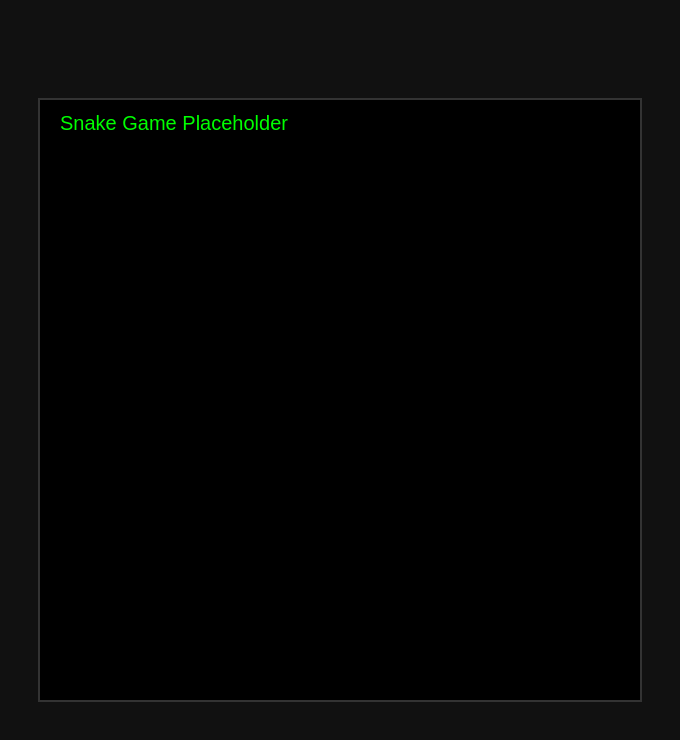
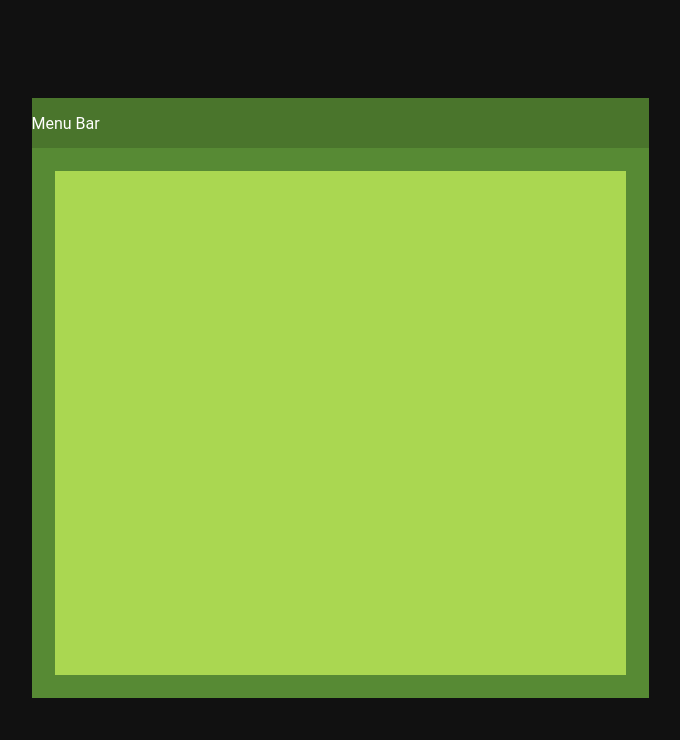
Before and after one commit to GriffinMichalak/snake-game-clone, a website with bundled scripts: page index.html in a window 1280 px wide. Shown: the whole page, without its empty margins (300-980 px from the left). Built offline with nearby package versions, Linux system fonts and the light colour scheme.

Commit message:
basic board setup

```diff
--- a/index.html
+++ b/index.html
@@ -7,7 +7,12 @@
   <link rel="stylesheet" href="style.css" />
 </head>
 <body>
-  <canvas id="gameCanvas" width="600" height="600"></canvas>
+  <div>
+    <div id="menu">
+      Menu Bar
+    </div>
+    <canvas id="gameCanvas" width="617" height="550"></canvas>
+  </div>
   <script type="module" src="./dist/main.js"></script>
 </body>
 </html>
--- a/src/Game.ts
+++ b/src/Game.ts
@@ -25,8 +25,7 @@ export class Game {
     // --- Update will go here later ---
 
     // --- Render the scene ---
-    this.renderer.clear();
-    this.renderer.drawPlaceholder();
+    this.renderer.drawBoard()
 
     requestAnimationFrame(this.loop);
   };
--- a/src/Renderer.ts
+++ b/src/Renderer.ts
@@ -1,3 +1,7 @@
+const LIGHT_GREEN = "#aad751" // google light green
+const DARK_GREEN = "#a2d149" // google dark green
+const OUTLINE_GREEN = "#578a34"
+const MENU_GREEN = "#4a752c"
 export class Renderer {
   constructor(
     private ctx: CanvasRenderingContext2D,
@@ -5,13 +9,24 @@ export class Renderer {
     private height: number
   ) {}
 
+  drawBoard() {
+    // board outline
+    this.ctx.fillStyle = OUTLINE_GREEN;
+    this.ctx.fillRect(0, 0, this.width, this.height);
+
+    // tiled board
+    const margin = 23;
+    this.ctx.fillStyle = LIGHT_GREEN;
+    this.ctx.fillRect(margin, margin, this.width - 2 * margin, this.height - 2 * margin);
+  }
+
   clear() {
-    this.ctx.fillStyle = "black";
+    this.ctx.fillStyle = LIGHT_GREEN;
     this.ctx.fillRect(0, 0, this.width, this.height);
   }
 
   drawPlaceholder() {
-    this.ctx.fillStyle = "#0f0";
+    this.ctx.fillStyle = "black";
     this.ctx.font = "20px Arial";
     this.ctx.fillText("Snake Game Placeholder", 20, 30);
   }
--- a/style.css
+++ b/style.css
@@ -5,9 +5,19 @@ body {
   justify-content: center;
   align-items: center;
   height: 100vh;
+  font-family: 'Roboto', sans-serif;
 }
 
 canvas {
   background: #000;
-  border: 2px solid #333;
 }
+
+#menu {
+  color:white;
+  background:#4a752c;
+  height:50px;
+  width:617px;
+  display:flex;
+  align-items:center;
+  justify-content:left;
+}
```
